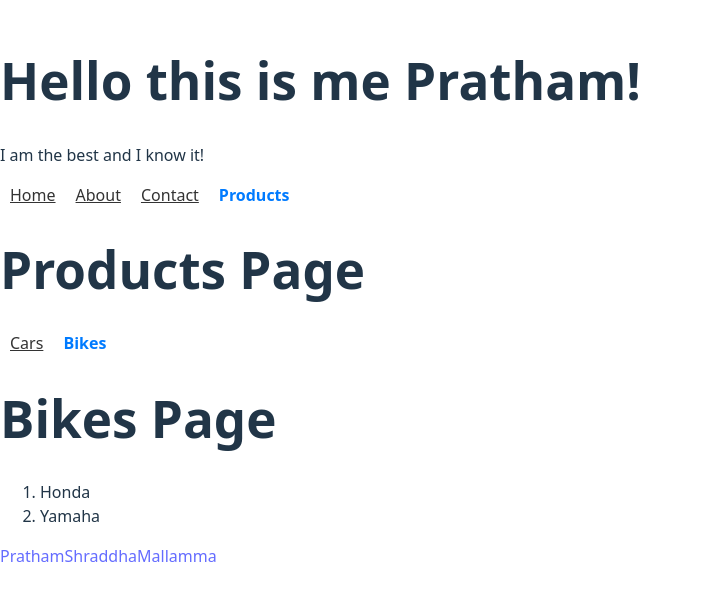
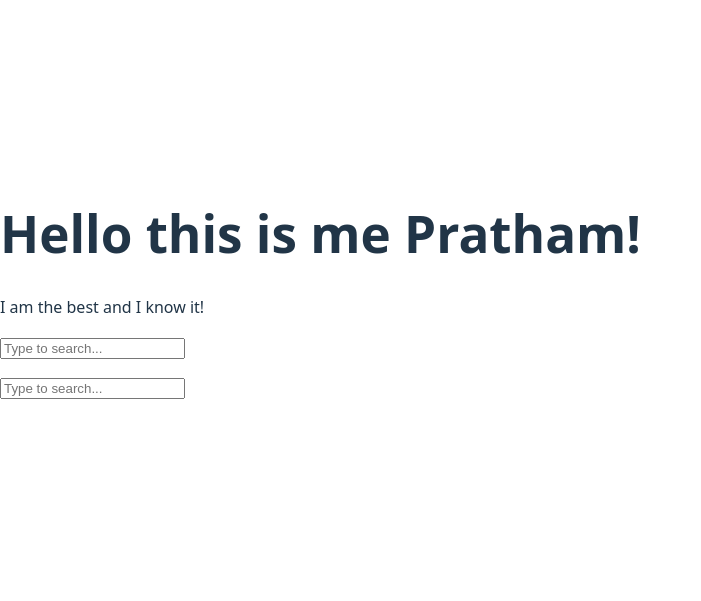
Before and after one commit to pratham2707/react-practice, a React (Vite) app: page /products/bikes in a window 1280 px wide. Shown: the part 107-708 px from the top of the page, without its empty margins (0-701 px from the left). Built offline with nearby package versions, Linux system fonts and the light colour scheme.

Commit message:
All about useTransition hook

```diff
--- a/src/App.jsx
+++ b/src/App.jsx
@@ -1,4 +1,6 @@
 import { BrowserRouter, NavLink, Routes, Route } from "react-router-dom"
+import DelayedTransitions from "./Components/Transitions/DelayedTransitions"
+import Transitions from "./Components/Transitions/Transitions"
 
 // import MyAge from "./Components/Expressions/Expression.jsx"
 // import MySister from "./Components/Expressions/Variable.jsx"
@@ -48,20 +50,20 @@ import { BrowserRouter, NavLink, Routes, Route } from "react-router-dom"
 // import ValueInState from "./Components/Forms/ValueInState.jsx"
 // import SampleList from "./Components/Lists/SampleLists.jsx"
 
-import Home from "./Components/Router/Home.jsx"
-import About from "./Components/Router/About.jsx"
-import Contact from "./Components/Router/Contact.jsx"
-import Products from "./Components/Router/Products.jsx"
-import Cars from "./Components/Router/Cars.jsx"
-import Bikes from "./Components/Router/Bikes.jsx"
-import Params from "./Components/Router/Params.jsx"
+// import Home from "./Components/Router/Home.jsx"
+// import About from "./Components/Router/About.jsx"
+// import Contact from "./Components/Router/Contact.jsx"
+// import Products from "./Components/Router/Products.jsx"
+// import Cars from "./Components/Router/Cars.jsx"
+// import Bikes from "./Components/Router/Bikes.jsx"
+// import Params from "./Components/Router/Params.jsx"
 
-const navLinkStyles = ({ isActive }) => ({
-  color: isActive ? '#007bff' : '#333',
-  textDecoration: isActive ? 'none' : 'underline',
-  fontWeight: isActive ? 'bold' : 'normal',
-  padding: '5px 10px'
-});
+// const navLinkStyles = ({ isActive }) => ({
+//   color: isActive ? '#007bff' : '#333',
+//   textDecoration: isActive ? 'none' : 'underline',
+//   fontWeight: isActive ? 'bold' : 'normal',
+//   padding: '5px 10px'
+// });
 
 function App() {
   return (
@@ -117,7 +119,7 @@ function App() {
       <ExtendedStyles />
       <GlobalStyles /> */}
         {/* All about routers in react */}
-        <nav>
+        {/* <nav>
           <NavLink to="/" style={navLinkStyles}>Home</NavLink>
           <NavLink to="/about" style={navLinkStyles}>About</NavLink>
           <NavLink to="/contact" style={navLinkStyles}>Contact</NavLink>
@@ -132,7 +134,10 @@ function App() {
             <Route path="bikes" element={<Bikes />} />
           </Route>
         </Routes>
-        <Params />
+        <Params /> */}
+        {/* All about Transitions */}
+        <Transitions />
+        <DelayedTransitions />
       </>
     </BrowserRouter>
   )
--- /dev/null
+++ b/src/Components/Transitions/DelayedTransitions.jsx
@@ -0,0 +1,56 @@
+import { useEffect, useState, useTransition } from 'react';
+
+function SearchResults({ query, showLoading }) {
+    const items = [];
+
+    if (query && !showLoading) {
+        for (let i = 0; i < 1000; i++) {
+            items.push(<li key={i}>Result for {query} - {i}</li>);
+        }
+    }
+
+    return <ol>{items}</ol>;
+}
+
+function DelayedTransitions() {
+    const [input, setInput] = useState('');
+    const [query, setQuery] = useState('');
+    const [showLoading, setShowLoading] = useState(false);
+    const [isPending, startTransition] = useTransition();
+
+    const handleChange = (e) => {
+        const value = e.target.value;
+
+        setInput(value);
+        setShowLoading(true);
+
+        startTransition(() => {
+            setQuery(value);
+        });
+    };
+
+    useEffect(() => {
+        if (showLoading) {
+            const timer = setTimeout(() => {
+                setShowLoading(false);
+            }, 2000);
+
+            return () => clearTimeout(timer);
+        }
+    }, [isPending, showLoading]);
+
+    return (
+        <div>
+            <input
+                type="text"
+                value={input}
+                onChange={handleChange}
+                placeholder="Type to search..."
+            />
+            {(showLoading || isPending) && < p > Fetching search results...</p>}
+            <SearchResults query={query} showLoading={showLoading} />
+        </div >
+    );
+}
+
+export default DelayedTransitions;
--- /dev/null
+++ b/src/Components/Transitions/Transitions.jsx
@@ -0,0 +1,43 @@
+import { useState, useTransition } from 'react';
+
+export function SearchResults({ query }) {
+    // Simulate slow search results
+    const items = [];
+    if (query) {
+        for (let i = 0; i < 1000; i++) {
+            items.push(<li key={i}>Result for {query} - {i}</li>);
+        }
+    }
+    return <ol>{items}</ol>;
+}
+
+function Transitions() {
+    const [input, setInput] = useState('');
+    const [query, setQuery] = useState('');
+    const [isPending, startTransition] = useTransition();
+
+    const handleChange = (e) => {
+        // Urgent: Update input field
+        setInput(e.target.value);
+
+        // Non-urgent: Update search results
+        startTransition(() => {
+            setQuery(e.target.value);
+        });
+    };
+
+    return (
+        <div>
+            <input
+                type="text"
+                value={input}
+                onChange={handleChange}
+                placeholder="Type to search..."
+            />
+            {isPending && <p>Fetching search results...</p>}
+            <SearchResults query={query} />
+        </div>
+    );
+}
+
+export default Transitions;
```
